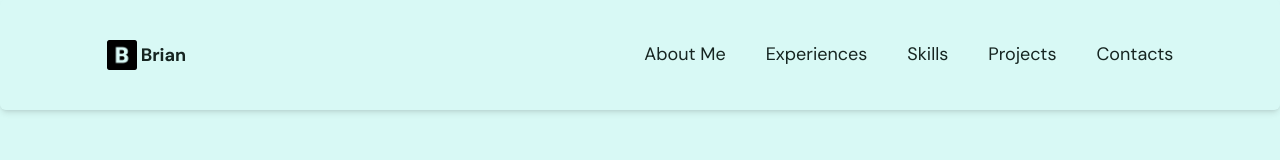
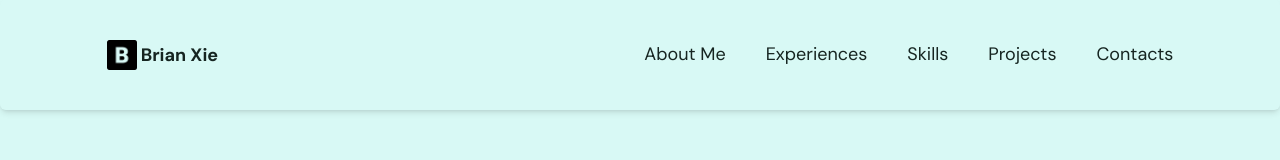
Before and after one commit to BrianXie-03/personal-website, a React (Vite) app: page / in a window 1280 px wide. Shown: the top 160 px of the page. Built offline with nearby package versions, Linux system fonts and the light colour scheme.

Commit message:
forgot last name

```diff
--- a/src/scenes/navbar/index.tsx
+++ b/src/scenes/navbar/index.tsx
@@ -28,7 +28,7 @@ const Navbar = ({ isTopOfPage, selectedPage, setSelectedPage}: Props) => {
                     <div className={`${flexBetween} mx-left gap-4 text-lg font-bold`}>
                         <div className={`flex items-center gap-1 whitespace-nowrap`}>
                             <img alt="logo" src={b} className="w-[30px] "/>
-                            <Link page = "Brian"
+                            <Link page = "Brian Xie"
                                   selectedPage = {selectedPage}
                                   setSelectedPage = {setSelectedPage}
                             />
```
